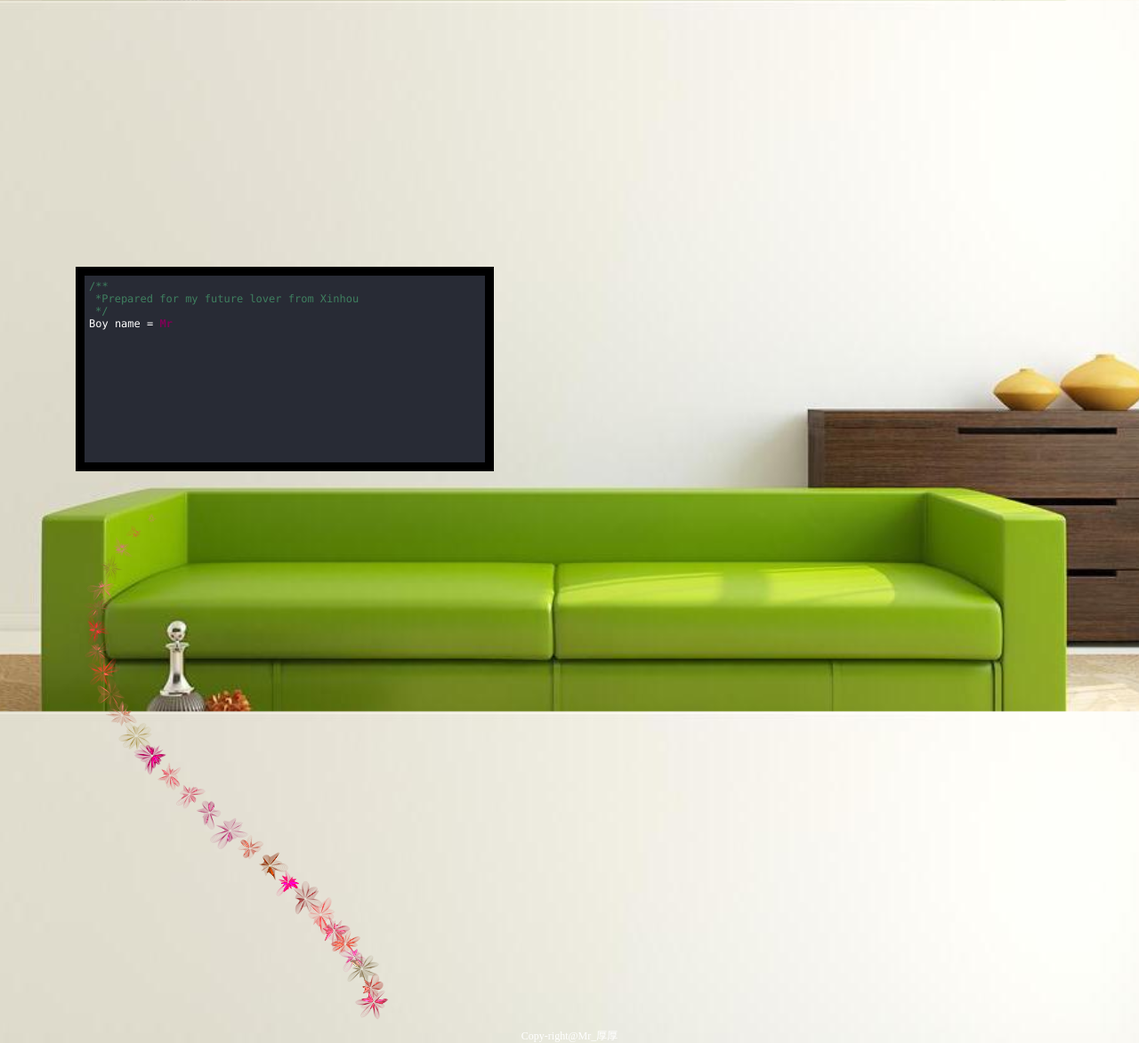
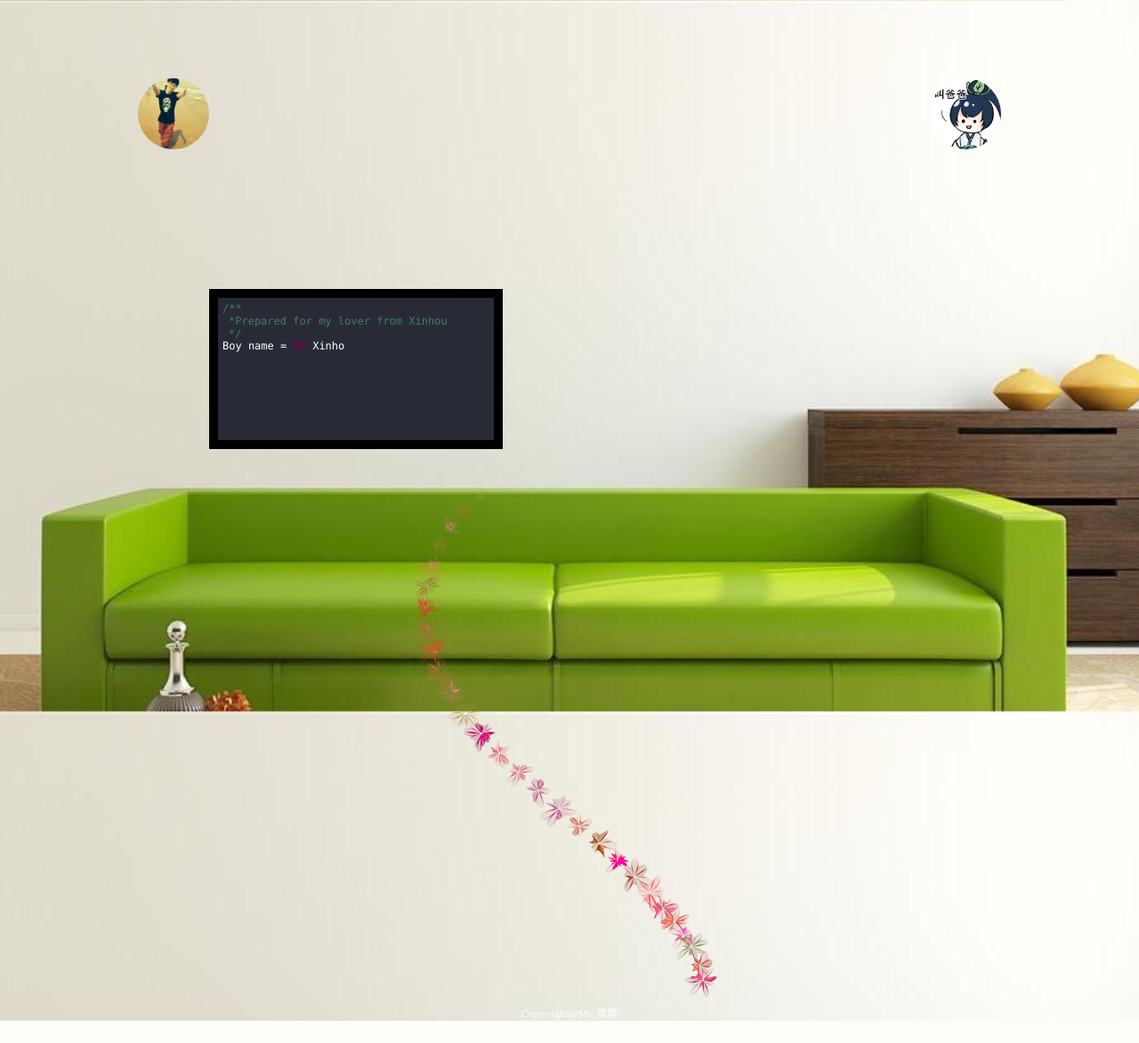
Before and after one commit to jxh1992/jxh1992.github.io, a PHP site: page /lover/index.html in a window 1280 px wide. Shown: the whole page at 89% size. After the commit the page ends 1148 px from the top, so only its background shows below. Run offline with PHP 8.4, Linux system fonts and the light colour scheme.

Commit message:
头像；

```diff
--- a/lover/css/default.css
+++ b/lover/css/default.css
@@ -1,6 +1,6 @@
 body{margin:0;padding:0;font-size:12px;overflow:auto}
-#mainDiv{width:100%;height:100%}
-#loveHeart{float:left;width:670px;height:625px}
+#mainDiv{width:100%;height:100%;}
+#loveHeart{float:right;width:670px;height:625px}
 #garden{width:100%;height:100%}
 #elapseClock{text-align:right;font-size:18px;margin-top:10px;margin-bottom:10px}
 #words{font-family:"sans-serif";width:500px;font-size:24px;color:#666}
@@ -9,7 +9,7 @@ body{margin:0;padding:0;font-size:12px;overflow:auto}
 #loveu{padding:5px;font-size:22px;margin-top:80px;margin-right:120px;text-align:right;display:none}
 #loveu .signature{margin-top:10px;font-size:20px;font-style:italic}
 #clickSound{display:none}
-#code{float:left;width:440px;height:200px;color:#fff;font-family:"Consolas","Monaco","Bitstream Vera Sans Mono","Courier New","sans-serif";font-size:12px}
+#code{float:left;width:300px;height:150px;color:#fff;font-family:"Consolas","Monaco","Bitstream Vera Sans Mono","Courier New","sans-serif";font-size:12px}
 #code .string{color:#2a36ff}
 #code .keyword{color:#7f0055;font-weight:bold}
 #code .placeholder{margin-left:15px}#code .space{margin-left:7px}
--- a/lover/index.html
+++ b/lover/index.html
@@ -26,6 +26,13 @@ footer {
 	border: 10px solid black;
 	padding: 5px;
 }
+.avatar {
+}
+.avatar .photo {
+	height: 80px;
+	width: 80px;
+	border-radius: 40px;
+}
 </style>
 
 <link href="css/default.css" type="text/css" rel="stylesheet">
@@ -40,15 +47,26 @@ footer {
 <div id="mainDiv">
 	<div id="content">
 
+		<!--头像-->
+		<div class="avatar" style="float: left">
+			<img class="photo" src="boy.png"/>
+		</div>
+
+		<div class="avatar" style="float: right">
+			<img class="photo" src="girl.png">
+		</div>
+
+		<!--代码显示器-->
 		<div id="code">
 			<span class="comments">/**</span><br />
-			<span class="space"/><span class="comments">*Prepared for my future lover from Xinhou</span><br />
+			<span class="space"/><span class="comments">*Prepared for my lover from Xinhou</span><br />
 			<span class="space"/><span class="comments">*/</span><br />
 
 			Boy name = <span class="keyword">Mr</span> Xinhou<br />
-			Girl name = <span class="keyword">Mrs</span> BUG<br />
+			Girl name = <span class="keyword">Miss</span> U<br />
 		</div>
 
+		<!--爱心计时器-->
 		<div id="loveHeart">
 			<canvas id="garden"></canvas>
 			<div id="words">
@@ -71,7 +89,7 @@ footer {
 var offsetX = $("#loveHeart").width() / 2;
 var offsetY = $("#loveHeart").height() / 2 - 55;
 var together = new Date();
-together.setFullYear(2016, 2, 14);
+together.setFullYear(2017, 1, 1);
 together.setHours(0);
 together.setMinutes(0);
 together.setSeconds(0);
```
Also changed, not shown: lover/boy.png (added), lover/girl.png (added).
